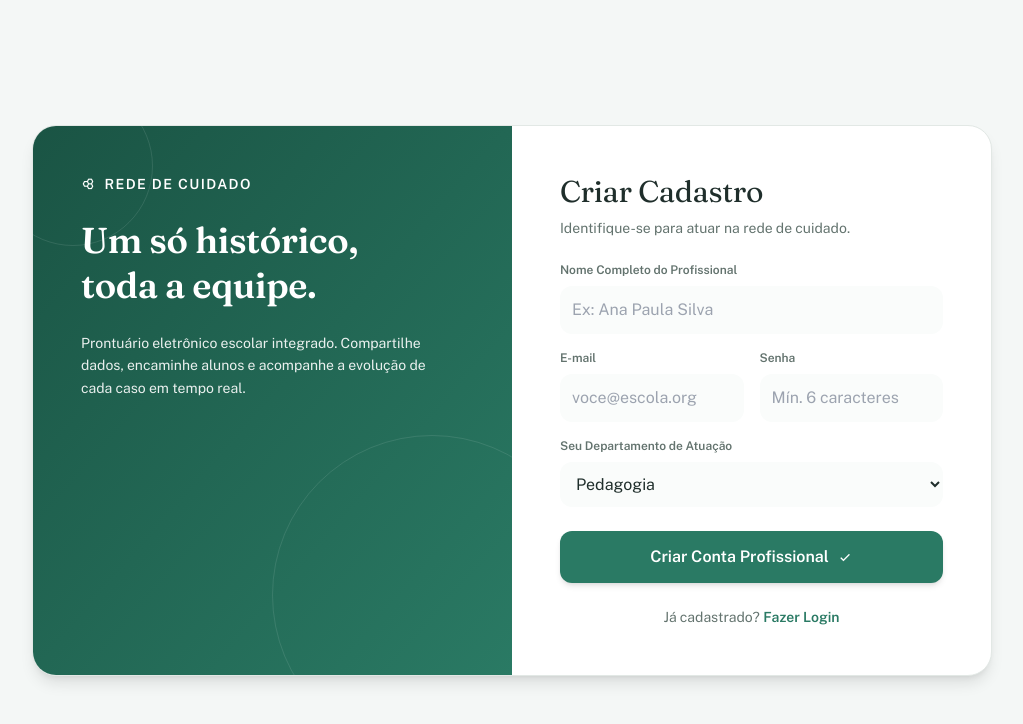
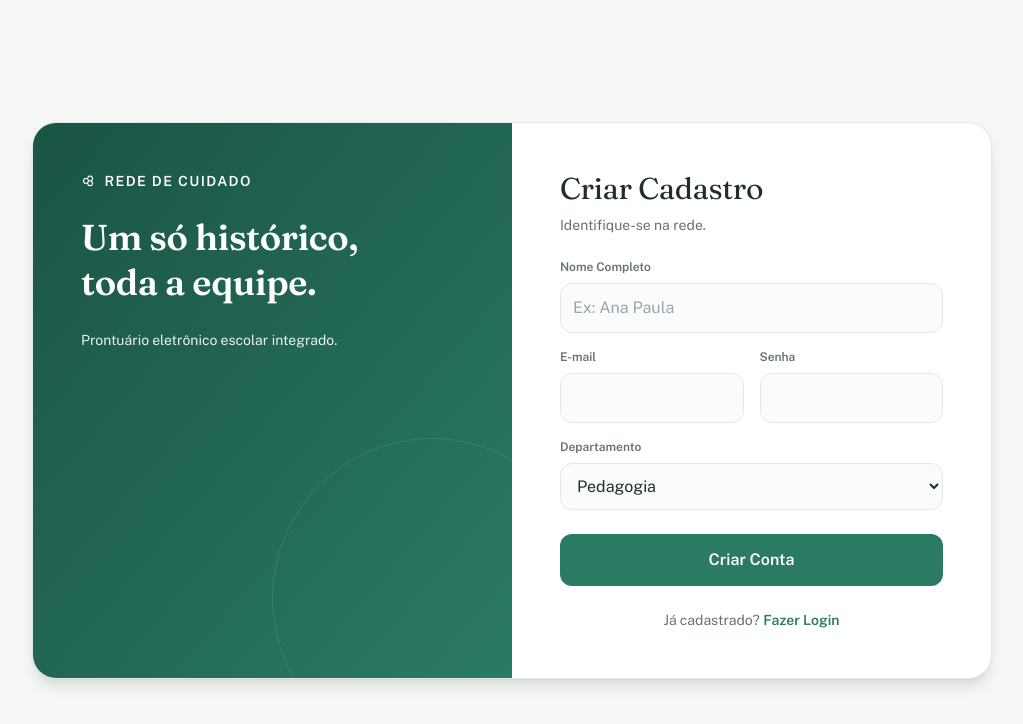
Before and after one commit to Emanoel011/rede-de-cuidado, a React (Vite) app: page / in a window 1280 px wide. Both pictures are taken after a click on the link "Cadastre sua função". Shown: the top 724 px of the page, without its empty margins (128-1151 px from the left). Built offline with nearby package versions, Linux system fonts and the light colour scheme.

Commit message:
Update App.jsx

```diff
--- a/src/App.jsx
+++ b/src/App.jsx
@@ -13,12 +13,13 @@ export default function App() {
   const [loading, setLoading] = useState(false);
 
   useEffect(() => {
-    // Se o Supabase não estiver configurado com uma URL válida, não tenta buscar sessão
+    // Avisa na tela se o Supabase está ausente ou usando dados de exemplo
     if (!supabase) {
-      handleMsg('Erro: Configure a URL do Supabase no arquivo supabaseClient.js', 'err');
+      handleMsg('Aviso: Insira os dados reais do seu banco no arquivo supabaseClient.js para ativar o login.', 'err');
       return;
     }
 
+    try {
       supabase.auth.getSession().then(({ data: { session } }) => {
         setUser(session?.user ?? null);
       });
@@ -28,53 +29,47 @@ export default function App() {
       });
 
       return () => subscription.unsubscribe();
+    } catch (error) {
+      handleMsg(`Erro de inicialização: ${error.message}`, 'err');
+    }
   }, []);
 
   const handleMsg = (text, type) => {
     setMessage({ text, type });
-    setTimeout(() => setMessage({ text: '', type: '' }), 5000);
+    setTimeout(() => setMessage({ text: '', type: '' }), 7000);
   };
 
   const handleRegister = async (e) => {
     e.preventDefault();
-    if (!supabase) return handleMsg('Supabase não configurado.', 'err');
+    if (!supabase) return handleMsg('Banco de dados não conectado.', 'err');
     if (!fullName || !email || !password) return handleMsg('Preencha todos os campos.', 'err');
     setLoading(true);
 
     const { error } = await supabase.auth.signUp({
       email,
       password,
-      options: {
-        data: {
-          full_name: fullName,
-          department: department
-        }
-      }
+      options: { data: { full_name: fullName, department } }
     });
 
     setLoading(false);
-    if (error) {
-      handleMsg(`Erro: ${error.message}`, 'err');
-    } else {
-      handleMsg('Cadastro realizado! Confirme o e-mail ou realize o login.', 'ok');
+    if (error) handleMsg(`Erro: ${error.message}`, 'err');
+    else {
+      handleMsg('Cadastro realizado com sucesso!', 'ok');
       setIsRegisterMode(false);
     }
   };
 
   const handleLogin = async (e) => {
     e.preventDefault();
-    if (!supabase) return handleMsg('Supabase não configurado.', 'err');
+    if (!supabase) return handleMsg('Banco de dados não conectado.', 'err');
     if (!email || !password) return handleMsg('Preencha e-mail e senha.', 'err');
     setLoading(true);
 
     const { error } = await supabase.auth.signInWithPassword({ email, password });
+    setLoading(false);
 
-    setLoading(false);
-    if (error) {
-      handleMsg('Credenciais inválidas.', 'err');
-    } else {
-      handleMsg('Login efetuado com sucesso!', 'ok');
-    }
+    if (error) handleMsg('Credenciais inválidas.', 'err');
+    else handleMsg('Login efetuado!', 'ok');
   };
 
   const handleLogout = async () => {
@@ -82,7 +77,7 @@ export default function App() {
     setCurrentView('dashboard');
   };
 
-  // --- TELA DE LOGIN / REGISTRO ---
+  // Renderiza a interface mesmo sem usuário (assim a tela nunca fica branca)
   if (!user) {
     return (
       <div className="min-h-screen flex items-center justify-center p-6 bg-[#F4F7F6]">
@@ -90,19 +85,18 @@ export default function App() {
 
           <div className="bg-gradient-to-br from-[#1A5444] to-[#2A7A64] text-white p-12 flex flex-col justify-between relative overflow-hidden hidden md:flex">
             <div className="absolute -right-20 -bottom-20 w-80 h-80 rounded-full border border-white/10"></div>
-            <div className="absolute -left-10 -top-10 w-40 h-40 rounded-full border border-white/10"></div>
             <div className="relative z-10">
               <div className="text-sm tracking-widest uppercase font-semibold flex items-center gap-2">
                 <i className='bx bx-hive'></i> Rede de Cuidado
               </div>
               <h1 className="text-4xl font-semibold leading-tight my-6 font-fraunces">Um só histórico,<br />toda a equipe.</h1>
-              <p className="text-sm text-white/90 leading-relaxed max-w-[90%]">Prontuário eletrônico escolar integrado. Compartilhe dados, encaminhe alunos e acompanhe a evolução de cada caso em tempo real.</p>
+              <p className="text-sm text-white/90 leading-relaxed">Prontuário eletrônico escolar integrado.</p>
             </div>
           </div>
 
           <div className="p-12 flex flex-col justify-center">
             {message.text && (
-              <div className={`p-4 rounded-xl text-sm font-medium mb-4 flex items-center gap-2 ${message.type === 'err' ? 'bg-[#FDF0ED] text-[#C0472B] border border-[#F1C9BC]' : 'bg-[#EAF6F0] text-[#1A5444] border border-[#C7E5D5]'}`}>
+              <div className={`p-4 rounded-xl text-sm font-medium mb-4 ${message.type === 'err' ? 'bg-[#FDF0ED] text-[#C0472B] border border-[#F1C9BC]' : 'bg-[#EAF6F0] text-[#1A5444] border border-[#C7E5D5]'}`}>
                 {message.text}
               </div>
             )}
@@ -110,58 +104,57 @@ export default function App() {
             {!isRegisterMode ? (
               <form onSubmit={handleLogin} className="flex flex-col">
                 <h2 className="text-3xl font-fraunces mb-2 text-[#1F2E2B]">Acesso ao Painel</h2>
-                <div className="text-[#63736E] text-sm mb-6">Entre com suas credenciais para visualizar os prontuários.</div>
+                <div className="text-[#63736E] text-sm mb-6">Entre com suas credenciais.</div>
 
                 <div className="mb-4">
                   <label className="block text-xs font-semibold text-[#63736E] mb-2">E-mail Institucional</label>
-                  <input type="email" value={email} onChange={e => setEmail(e.target.value)} placeholder="exemplo@escola.edu.br" className="w-full p-3 border-1.5 border-[#E2E8E5] rounded-xl bg-[#FAFCFB] outline-none focus:border-[#2A7A64] focus:ring-4 focus:ring-[#E8F2EF] transition-all" />
+                  <input type="email" value={email} onChange={e => setEmail(e.target.value)} placeholder="exemplo@escola.edu.br" className="w-full p-3 border border-[#E2E8E5] rounded-xl bg-[#FAFCFB] outline-none" />
                 </div>
 
                 <div className="mb-6">
                   <label className="block text-xs font-semibold text-[#63736E] mb-2">Senha</label>
-                  <input type="password" value={password} onChange={e => setPassword(e.target.value)} placeholder="••••••••" className="w-full p-3 border-1.5 border-[#E2E8E5] rounded-xl bg-[#FAFCFB] outline-none focus:border-[#2A7A64] focus:ring-4 focus:ring-[#E8F2EF] transition-all" />
+                  <input type="password" value={password} onChange={e => setPassword(e.target.value)} placeholder="••••••••" className="w-full p-3 border border-[#E2E8E5] rounded-xl bg-[#FAFCFB] outline-none" />
                 </div>
 
-                <button type="submit" disabled={loading} className="bg-[#2A7A64] hover:bg-[#1A5444] text-white p-3.5 rounded-xl font-semibold flex items-center justify-center gap-2 shadow-md transition-all transform hover:-translate-y-0.5 disabled:opacity-50">
-                  {loading ? 'Entrando...' : 'Entrar no Sistema'} <i className='bx bx-right-arrow-alt'></i>
+                <button type="submit" disabled={loading} className="bg-[#2A7A64] hover:bg-[#1A5444] text-white p-3.5 rounded-xl font-semibold transition-all">
+                  {loading ? 'Entrando...' : 'Entrar no Sistema'}
                 </button>
-                <div className="mt-6 text-sm text-center text-[#63736E]">Primeiro acesso? <a onClick={() => { setIsRegisterMode(true); setMessage({text:'', type:''}); }} className="text-[#2A7A64] font-semibold cursor-pointer hover:underline">Cadastre sua função</a></div>
+                <div className="mt-6 text-sm text-center text-[#63736E]">Primeiro acesso? <a onClick={() => setIsRegisterMode(true)} className="text-[#2A7A64] font-semibold cursor-pointer hover:underline">Cadastre sua função</a></div>
               </form>
             ) : (
               <form onSubmit={handleRegister} className="flex flex-col">
                 <h2 className="text-3xl font-fraunces mb-2 text-[#1F2E2B]">Criar Cadastro</h2>
-                <div className="text-[#63736E] text-sm mb-6">Identifique-se para atuar na rede de cuidado.</div>
+                <div className="text-[#63736E] text-sm mb-6">Identifique-se na rede.</div>
 
                 <div className="mb-4">
-                  <label className="block text-xs font-semibold text-[#63736E] mb-2">Nome Completo do Profissional</label>
-                  <input type="text" value={fullName} onChange={e => setFullName(e.target.value)} placeholder="Ex: Ana Paula Silva" className="w-full p-3 border-1.5 border-[#E2E8E5] rounded-xl bg-[#FAFCFB] outline-none focus:border-[#2A7A64] focus:ring-4 focus:ring-[#E8F2EF] transition-all" />
+                  <label className="block text-xs font-semibold text-[#63736E] mb-2">Nome Completo</label>
+                  <input type="text" value={fullName} onChange={e => setFullName(e.target.value)} placeholder="Ex: Ana Paula" className="w-full p-3 border border-[#E2E8E5] rounded-xl bg-[#FAFCFB] outline-none" />
                 </div>
 
                 <div className="grid grid-cols-2 gap-4 mb-4">
                   <div>
                     <label className="block text-xs font-semibold text-[#63736E] mb-2">E-mail</label>
-                    <input type="email" value={email} onChange={e => setEmail(e.target.value)} placeholder="voce@escola.org" className="w-full p-3 border-1.5 border-[#E2E8E5] rounded-xl bg-[#FAFCFB] outline-none focus:border-[#2A7A64] focus:ring-4 focus:ring-[#E8F2EF] transition-all" />
+                    <input type="email" value={email} onChange={e => setEmail(e.target.value)} className="w-full p-3 border border-[#E2E8E5] rounded-xl bg-[#FAFCFB]" />
                   </div>
                   <div>
                     <label className="block text-xs font-semibold text-[#63736E] mb-2">Senha</label>
-                    <input type="password" value={password} onChange={e => setPassword(e.target.value)} placeholder="Mín. 6 caracteres" className="w-full p-3 border-1.5 border-[#E2E8E5] rounded-xl bg-[#FAFCFB] outline-none focus:border-[#2A7A64] focus:ring-4 focus:ring-[#E8F2EF] transition-all" />
+                    <input type="password" value={password} onChange={e => setPassword(e.target.value)} className="w-full p-3 border border-[#E2E8E5] rounded-xl bg-[#FAFCFB]" />
                   </div>
                 </div>
 
                 <div className="mb-6">
-                  <label className="block text-xs font-semibold text-[#63736E] mb-2">Seu Departamento de Atuação</label>
-                  <select value={department} onChange={e => setDepartment(e.target.value)} className="w-full p-3 border-1.5 border-[#E2E8E5] rounded-xl bg-[#FAFCFB] outline-none focus:border-[#2A7A64] transition-all">
+                  <label className="block text-xs font-semibold text-[#63736E] mb-2">Departamento</label>
+                  <select value={department} onChange={e => setDepartment(e.target.value)} className="w-full p-3 border border-[#E2E8E5] rounded-xl bg-[#FAFCFB]">
                     <option value="pedagoga">Pedagogia</option>
                     <option value="psicologa">Psicologia</option>
                     <option value="social">Serviço Social</option>
-                    <option value="admin">Administração / Direção</option>
                   </select>
                 </div>
 
-                <button type="submit" disabled={loading} className="bg-[#2A7A64] hover:bg-[#1A5444] text-white p-3.5 rounded-xl font-semibold flex items-center justify-center gap-2 shadow-md transition-all transform hover:-translate-y-0.5 disabled:opacity-50">
-                  {loading ? 'Criando conta...' : 'Criar Conta Profissional'} <i className='bx bx-check'></i>
+                <button type="submit" disabled={loading} className="bg-[#2A7A64] text-white p-3.5 rounded-xl font-semibold">
+                  {loading ? 'Criando conta...' : 'Criar Conta'}
                 </button>
-                <div className="mt-6 text-sm text-center text-[#63736E]">Já cadastrado? <a onClick={() => { setIsRegisterMode(false); setMessage({text:'', type:''}); }} className="text-[#2A7A64] font-semibold cursor-pointer hover:underline">Fazer Login</a></div>
+                <div className="mt-6 text-sm text-center text-[#63736E]">Já cadastrado? <a onClick={() => setIsRegisterMode(false)} className="text-[#2A7A64] font-semibold cursor-pointer hover:underline">Fazer Login</a></div>
               </form>
             )}
           </div>
@@ -170,62 +163,19 @@ export default function App() {
     );
   }
 
-  // --- TELA DO PAINEL (LOGADO) ---
   return (
     <div className="h-screen grid grid-cols-[260px_1fr]">
-      <div className="bg-[#1A5444] text-white p-8 flex flex-col justify-between z-10">
+      <div className="bg-[#1A5444] text-white p-8 flex flex-col justify-between">
         <div>
-          <div className="flex items-center gap-3.5 mb-12">
-            <div className="w-10 h-10 rounded-xl bg-white flex items-center justify-center text-[#1A5444] font-fraunces font-bold text-xl shadow-md">R</div>
-            <div className="font-fraunces text-lg leading-tight">Rede de<br />Cuidado</div>
-          </div>
+          <div className="font-fraunces text-lg mb-8">Rede de Cuidado</div>
           <nav className="flex flex-col gap-2">
-            <a onClick={() => setCurrentView('dashboard')} className={`flex items-center gap-4 text-white/70 no-underline p-3.5 rounded-xl text-sm font-medium cursor-pointer transition-all hover:bg-white/15 hover:text-white ${currentView === 'dashboard' ? 'bg-white/15 text-white' : ''}`}>
-              <i className='bx bx-grid-alt text-xl'></i> Painel Inicial
-            </a>
-            <a onClick={() => setCurrentView('alunos')} className={`flex items-center gap-4 text-white/70 no-underline p-3.5 rounded-xl text-sm font-medium cursor-pointer transition-all hover:bg-white/15 hover:text-white ${currentView === 'alunos' ? 'bg-white/15 text-white' : ''}`}>
-              <i className='bx bx-user text-xl'></i> Cadastro de Alunos
-            </a>
-            <a onClick={() => setCurrentView('prontuarios')} className={`flex items-center gap-4 text-white/70 no-underline p-3.5 rounded-xl text-sm font-medium cursor-pointer transition-all hover:bg-white/15 hover:text-white ${currentView === 'prontuarios' ? 'bg-white/15 text-white' : ''}`}>
-              <i className='bx bx-folder-open text-xl'></i> Todos os Prontuários
-            </a>
+            <a onClick={() => setCurrentView('dashboard')} className="p-3.5 rounded-xl text-sm font-medium cursor-pointer block hover:bg-white/15">Painel Inicial</a>
           </nav>
         </div>
-
-        <div className="pt-6 border-t border-white/10">
-          <div className="text-[11px] text-white/60 mb-1">Profissional Logado:</div>
-          <div className="font-semibold text-sm truncate">{user.user_metadata?.full_name || user.email}</div>
-          <span className="inline-block mt-2 text-[10px] px-2.5 py-1 rounded-full bg-white/15 font-semibold uppercase tracking-wider">{user.user_metadata?.department || 'Geral'}</span>
-          <button onClick={handleLogout} className="mt-4 bg-none border-none text-white/60 hover:text-white text-xs p-0 flex items-center gap-1.5 transition-all w-full cursor-pointer">
-            <i className='bx bx-log-out'></i> Encerrar sessão
-          </button>
+        <button onClick={handleLogout} className="text-white/60 hover:text-white text-xs text-left cursor-pointer">Sair</button>
       </div>
-      </div>
-
-      <main className="p-10 h-screen overflow-y-auto bg-[#F4F7F6]">
-        {currentView === 'dashboard' && (
-          <div>
-            <div className="flex justify-between items-center mb-8 gap-4 flex-wrap">
-              <div>
-                <h1 className="text-3xl font-fraunces font-semibold text-[#1A5444] mb-1">Bom dia!</h1>
-                <div className="text-[#63736E] text-sm">Resumo das atividades da sua equipe.</div>
-              </div>
-              <button className="bg-[#2A7A64] hover:bg-[#1A5444] text-white font-semibold px-6 py-3 rounded-xl flex items-center gap-2 shadow-sm transition-all transform hover:-translate-y-0.5">
-                <i className='bx bx-plus'></i> Abrir Novo Prontuário
-              </button>
-            </div>
-
-            <div className="grid grid-cols-1 sm:grid-cols-2 lg:grid-cols-4 gap-6 mb-8">
-              <div className="bg-white border border-[#E2E8E5] rounded-2xl p-6 shadow-sm flex items-center gap-5 transition-transform hover:-translate-y-1">
-                <div className="w-14 h-14 rounded-2xl flex items-center justify-center text-xl bg-[#E8F2EF] text-[#1A5444]"><i className='bx bx-group'></i></div>
-                <div>
-                  <div className="text-xs text-[#63736E] font-medium mb-1">Alunos na Base</div>
-                  <div className="text-3xl font-bold font-fraunces text-[#1A5444]">342</div>
-                </div>
-              </div>
-            </div>
-          </div>
-        )}
+      <main className="p-10 bg-[#F4F7F6]">
+        <h1 class="text-3xl font-fraunces text-[#1A5444]">Painel Inicial</h1>
       </main>
     </div>
   );
```
Lines whose indentation alone changed are shown as unchanged.
